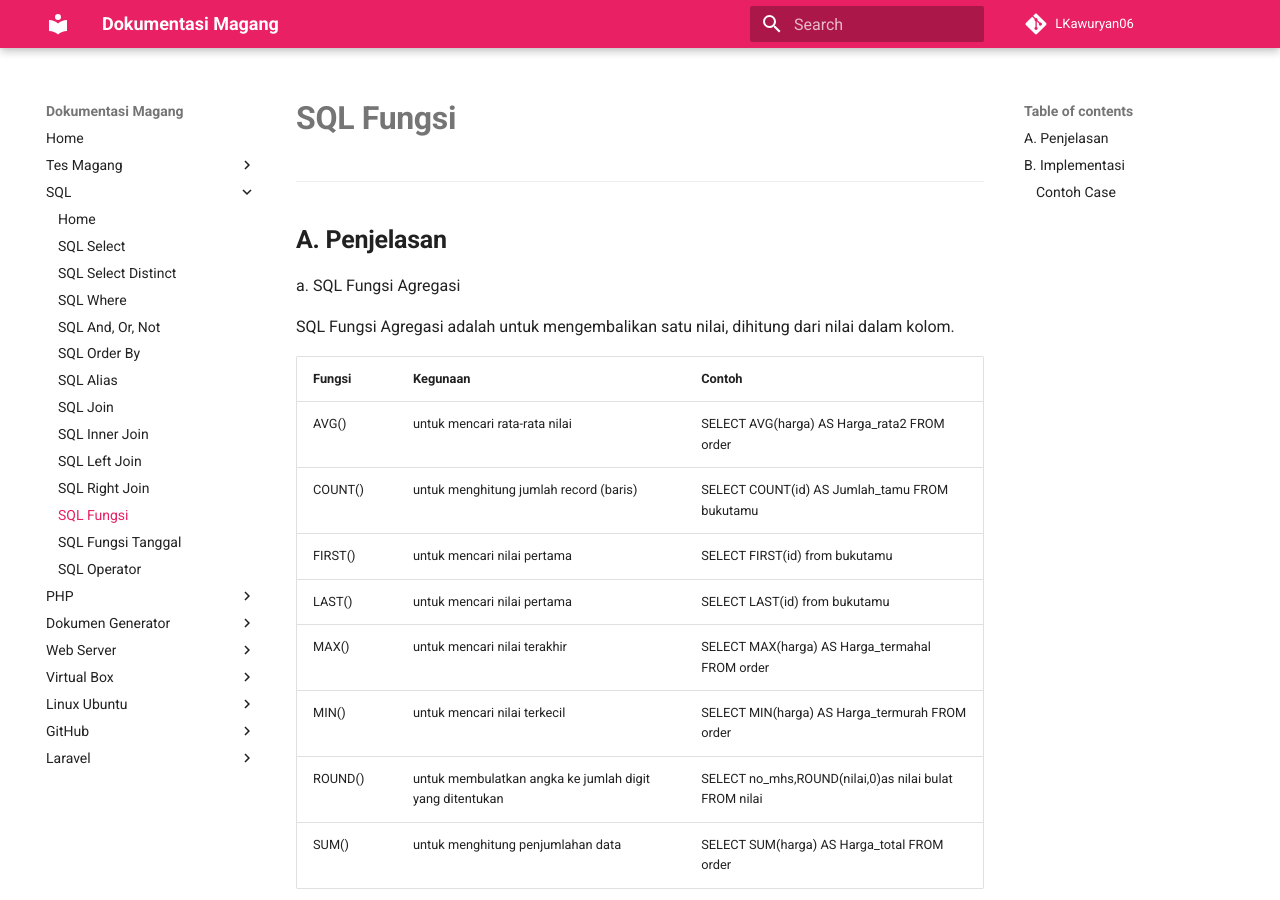
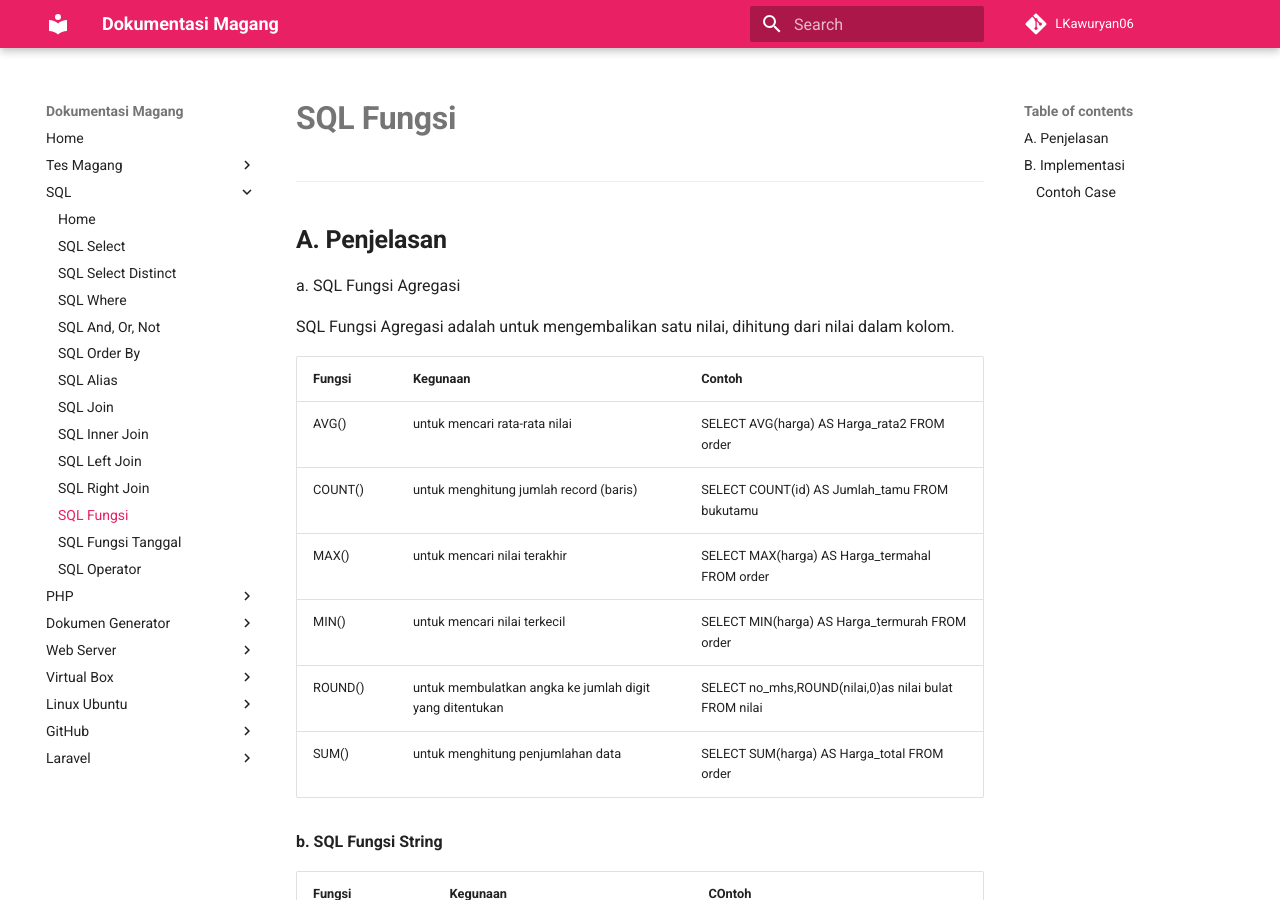
Before and after one commit to WisnuAgung/mkdocs-fix, an MkDocs documentation site: the page built from docs/menu/sql/sql_fungsi.md, in a window 1280 px wide and 900 px high. Built offline with MkDocs 1.6.1 and Material for MkDocs 9.7.7, drawn with Linux system fonts in a browser that asks for light colours; comment, search, counter and statistics services are not loaded; old or Windows-style settings are respelled for this version of MkDocs.

Commit message:
revisi sql Fungsi

```diff
--- a/docs/menu/sql/sql_fungsi.md
+++ b/docs/menu/sql/sql_fungsi.md
@@ -10,8 +10,6 @@ SQL Fungsi Agregasi adalah untuk mengembalikan satu nilai, dihitung dari nilai d
 |------------ | ------------------------------------------------------- | ----------------------------------------------------- |
 |   AVG()     | untuk mencari rata-rata nilai 							| SELECT AVG(harga) AS Harga_rata2 FROM order			|
 |   COUNT()   | untuk menghitung jumlah record (baris) 					| SELECT COUNT(id) AS Jumlah_tamu FROM bukutamu 		|
-|   FIRST()   | untuk mencari nilai pertama								| SELECT FIRST(id) from bukutamu						|
-|   LAST()    | untuk mencari nilai pertama  							| SELECT LAST(id) from bukutamu					    	|
 |   MAX()     | untuk mencari nilai terakhir 							| SELECT MAX(harga) AS Harga_termahal FROM order        |
 |   MIN()     | untuk mencari nilai terkecil 							| SELECT MIN(harga) AS Harga_termurah FROM order        |
 |   ROUND()   | untuk membulatkan angka ke jumlah digit yang ditentukan | SELECT no_mhs,ROUND(nilai,0)as nilai bulat FROM nilai |
```
